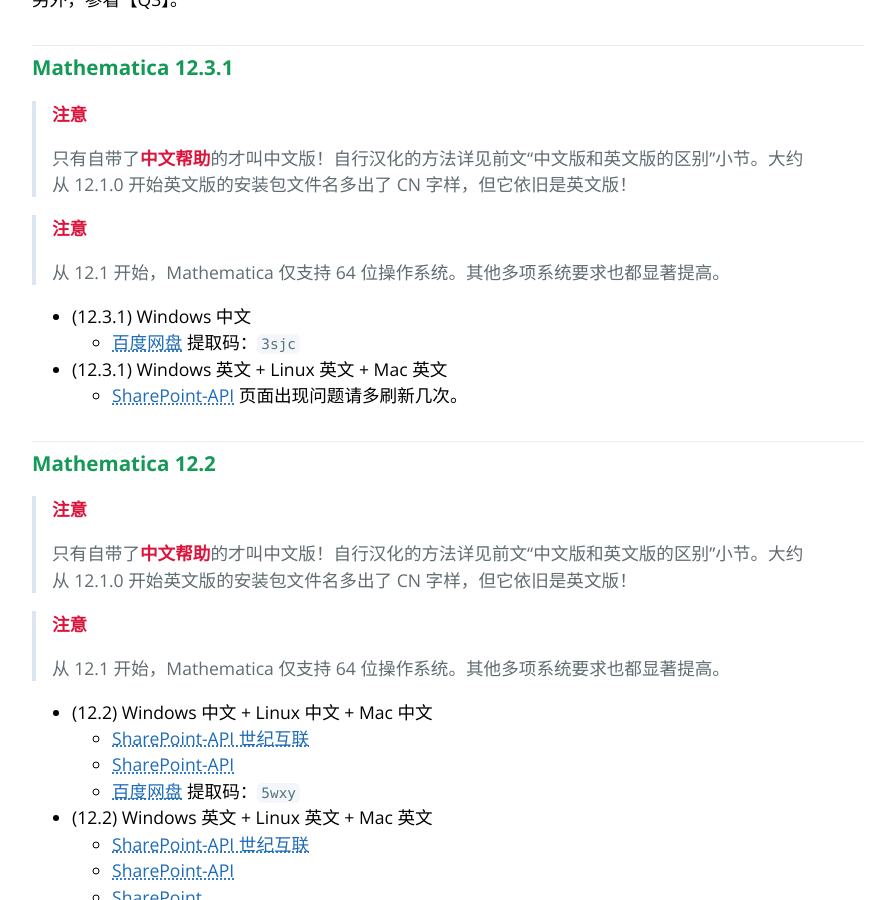
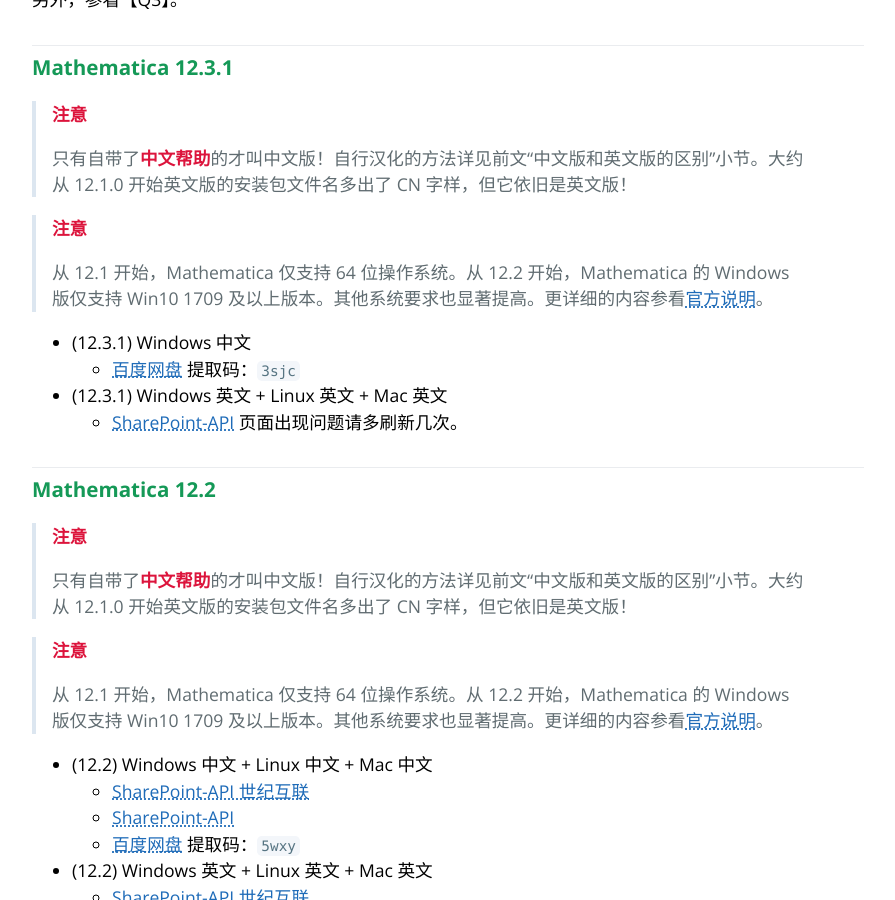
Before and after one commit to TieBaMma/InstallTutorial, a Jekyll site: the page built from index.md, in a window 1280 px wide and 900 px high, scrolled down 6576 px. Shown: the whole window, without its empty margins (192-1087 px from the left). Built offline with Jekyll 4.4.1, drawn with Linux system fonts in a browser that asks for light colours.

Commit message:
增补 win 版系统要求解说

```diff
--- a/index.md
+++ b/index.md
@@ -246,8 +246,7 @@
 
 > **注意**
 >
-> 从 12.1 开始，Mathematica 仅支持 64 位操作系统。其他多项系统要求也都显著提高。
-
+> 从 12.1 开始，Mathematica 仅支持 64 位操作系统。从 12.2 开始，Mathematica 的 Windows 版仅支持 Win10 1709 及以上版本。其他系统要求也显著提高。更详细的内容参看[官方说明](https://support.wolfram.com/6479)。
 
 * (12.3.1) Windows 中文
   * [百度网盘](https://pan.baidu.com/s/1pWKFVC25BetPpNtYLMnsxQ) 提取码：`3sjc`
@@ -263,8 +262,7 @@
 
 > **注意**
 >
-> 从 12.1 开始，Mathematica 仅支持 64 位操作系统。其他多项系统要求也都显著提高。
-
+> 从 12.1 开始，Mathematica 仅支持 64 位操作系统。从 12.2 开始，Mathematica 的 Windows 版仅支持 Win10 1709 及以上版本。其他系统要求也显著提高。更详细的内容参看[官方说明](https://support.wolfram.com/6479)。
 
 * (12.2) Windows 中文 + Linux 中文 + Mac 中文
   * [SharePoint-API 世纪互联](https://wdm.undo.icu/vianet/Mathematica/12.2.0.0/CN/)
```
